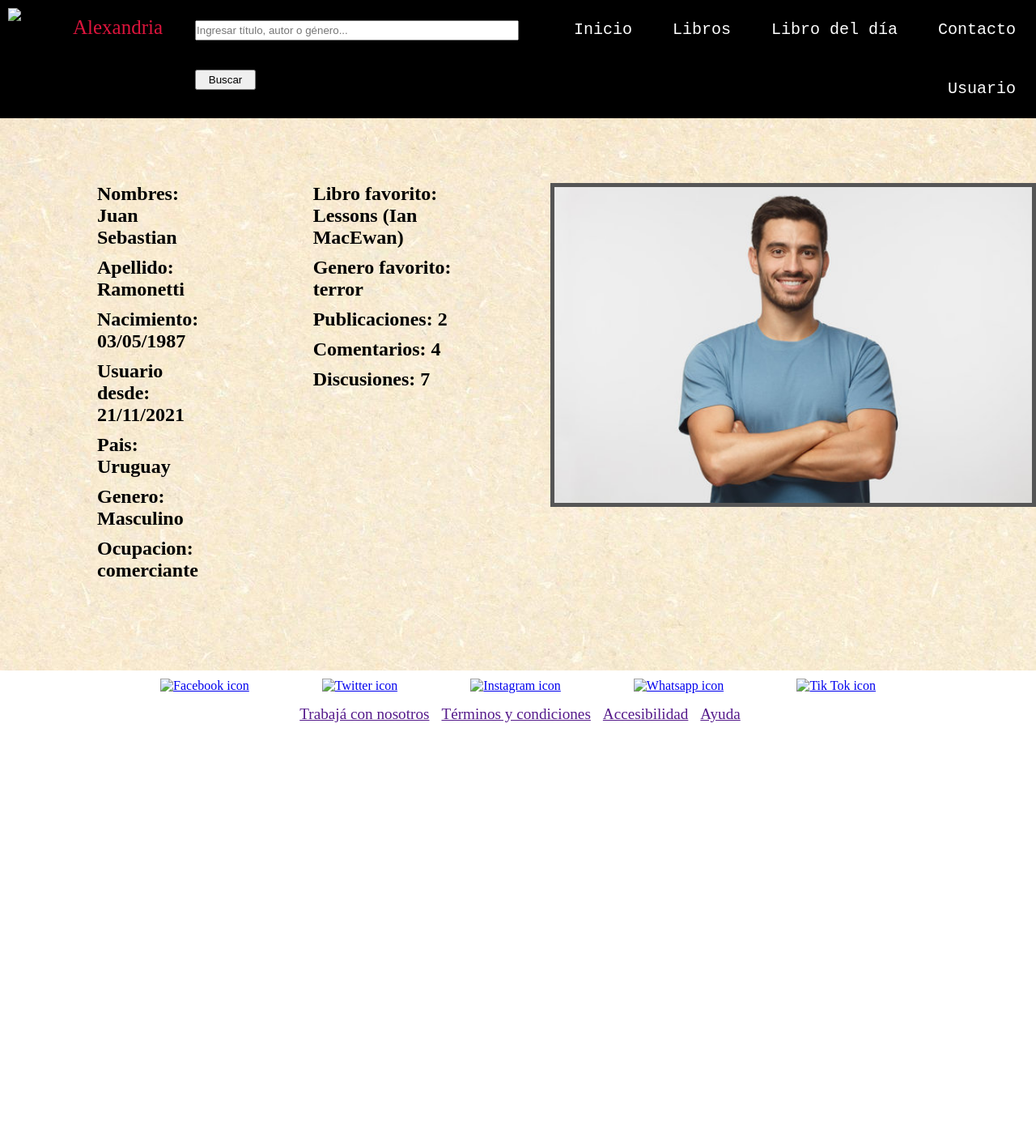
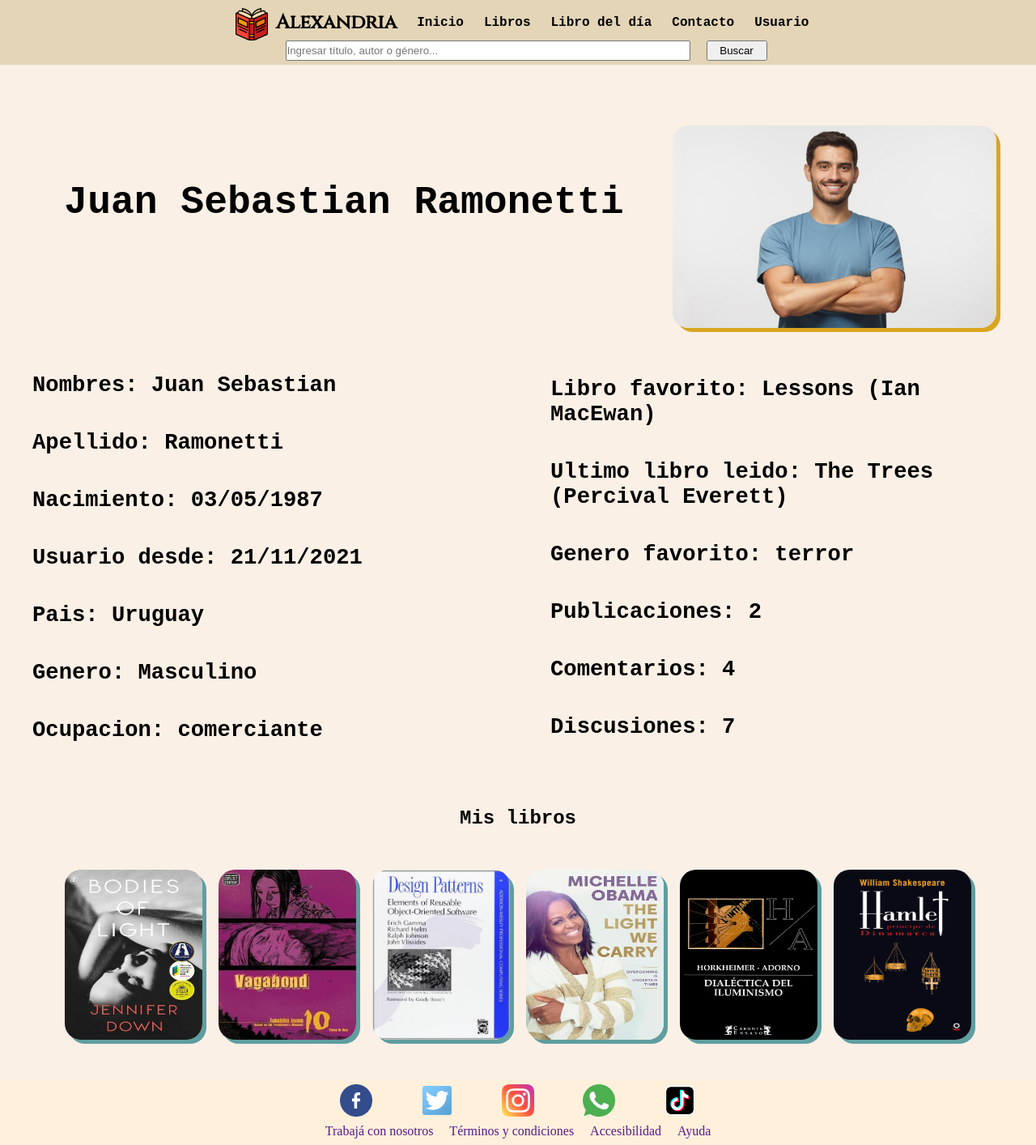
Before and after one commit to BrianLeoGoldman/Alexandria, a plain HTML site: page pages/user.html in a window 1280 px wide. Shown: the whole page at 81% size. Before the commit the page ends 898 px from the top, so only its background shows below. Drawn offline with Linux system fonts and the light colour scheme; a web font is replaced by a local one.

Commit message:
User page completed

```diff
--- a/css/style-grid.css
+++ b/css/style-grid.css
@@ -735,3 +735,94 @@
     width: 600px;
     margin: 30px;
 }
+
+/*------------------- USER -------------------*/
+
+.grid-container-user {
+    margin: 0 auto;
+    color: black;
+    display: grid;
+    grid-template-columns: 1fr 1fr;
+    grid-template-rows: 80px auto 80px;
+    grid-template-areas:
+    "nav nav"
+    "user user"
+    "footer footer";
+}
+
+.user-main {
+    grid-area: user;
+    width: 100%;
+    background-color: #faf0e6;
+}
+
+.user-name {
+    width: 100%;
+    background-color: #faf0e6;
+    display: flex;
+    flex-direction: row;
+    justify-content: center;
+    align-items: center;
+    font-size: 2rem;
+    font-family: 'Courier New', Courier, monospace;
+    font-weight: 700;
+    margin: 15px;
+}
+
+.user-photo {
+    height: 250px;
+    width: 400px;
+    margin: 30px;
+}
+
+.user-photo img {
+    height: 250px;
+    width: 400px;
+    margin: 30px;
+    box-shadow: 5px 5px goldenrod;
+    border-radius: 20px;
+}
+
+.user-data {
+    display: flex;
+    flex-direction: row;
+    justify-content: center;
+    align-items: center;
+}
+
+.column h2 {
+    margin-top: 5px;
+    font-family: 'Courier New', Courier, monospace;
+    font-size: 1.7rem;
+    margin: 40px
+}
+
+.user-pictures {
+    display: flex;
+    flex-direction: column;
+    justify-content: center;
+    align-items: center;
+}
+
+.user-pictures h2 {
+    margin-top: 5px;
+    font-family: 'Courier New', Courier, monospace;
+    font-size: 1.5rem;
+    margin: 40px
+}
+
+.user-books {
+    display: flex;
+    flex-direction: row;
+    justify-content: center;
+    align-items: center;
+}
+
+.user-books img {
+    border-radius: 20px;
+    width: 170px;
+    height: 210px;
+    margin: 10px;
+    margin-bottom: 50px;
+    box-shadow: 5px 5px cadetblue;
+}
--- a/pages/user.html
+++ b/pages/user.html
@@ -4,39 +4,47 @@
     <meta charset="UTF-8">
     <meta http-equiv="X-UA-Compatible" content="IE=edge">
     <meta name="viewport" content="width=device-width, initial-scale=1.0">
-    <link rel="stylesheet" href="../css/style.css">
+    <link rel="stylesheet" href="../css/style-grid.css">
     <title>Usuario</title>
-    <link rel="icon" type="image/x-icon" href="../img/favicon-32x32.png">
+    <link rel="icon" type="image/x-icon" href="./img/favicon-32x32.png">
+    <link rel="preconnect" href="https://fonts.googleapis.com">
+    <link rel="preconnect" href="https://fonts.gstatic.com" crossorigin>
+    <link href="https://fonts.googleapis.com/css2?family=Corinthia:wght@700&display=swap" rel="stylesheet">
+    <link href="https://fonts.googleapis.com/css2?family=Cinzel:wght@500&family=Corinthia:wght@700&display=swap" rel="stylesheet">
+    <link href="https://fonts.googleapis.com/css2?family=Sacramento&display=swap" rel="stylesheet">
+    <link href="https://fonts.googleapis.com/css2?family=Linden+Hill&display=swap" rel="stylesheet">
+    <link href="https://fonts.googleapis.com/css2?family=Metal&display=swap" rel="stylesheet">
 </head>
 <body>
-    <header>
-        <nav>
-            <div class="upper-bar">
-                <img src="../img/original.png" alt="Bookero logo">
+    <div class="grid-container-user">
+        <nav class="nav">
+            <div class="upper-nav">
+                <div class="logo">
+                    <img src="../img/logo.png" alt="Bookero logo">
                     <h1>Alexandria</h1>
-                <div class="search-bar">
-                    <input type="text" placeholder="Ingresar título, autor o género..." class="search-input">
-                    <button class="search-button">Buscar</button>
                 </div>
-                <ul class="links-bar">
-                    <li><a href="../index.html">Inicio</a></li>
+                <ul class="links">
+                    <li><a href="../index-grid.html">Inicio</a></li>
                     <li><a href="../pages/books.html">Libros</a></li>
                     <li><a href="../pages/book-of-the-day.html">Libro del día</a></li>
                     <li><a href="../pages/contact.html">Contacto</a></li>
                     <li><a href="../pages/user.html">Usuario</a></li>
                 </ul>
             </div>
-
+            <div class="lower-nav">
+                <input type="text" placeholder="Ingresar título, autor o género..." class="search-input">
+                <button class="search-button">Buscar</button>
+            </div>
         </nav>
-    </header>
-    <main>
-        <section class="banner-books">
-            <div class="welcome">
-                <h2>Perfil de usuario</h2>
+        <main class="user-main">
+            <section class="user-name">
+                <h2>Juan Sebastian Ramonetti</h2>
+                <div class="user-photo">
+                    <img src="../img/user.png" alt="User photo">
                 </div>
             </section>
             <section class="user-data">
-            <div class="user-info">
+                <div class="column">
                     <h2>Nombres: Juan Sebastian</h2>
                     <h2>Apellido: Ramonetti</h2>
                     <h2>Nacimiento: 03/05/1987</h2>
@@ -45,32 +53,43 @@
                     <h2>Genero: Masculino</h2>
                     <h2>Ocupacion: comerciante</h2>
                 </div>
-            <div class="user-info">
+                <div class="column">
                     <h2>Libro favorito: Lessons (Ian MacEwan)</h2>
+                    <h2>Ultimo libro leido: The Trees (Percival Everett)</h2>
                     <h2>Genero favorito: terror</h2>
                     <h2>Publicaciones: 2</h2>
                     <h2>Comentarios: 4</h2>
                     <h2>Discusiones: 7</h2>
                 </div>
-            <div class="user-photo">
-                <img src="../img/user.png" alt="User photo">
+            </section>
+            <section class="user-pictures">
+                <h2>Mis libros</h2>
+                <div class="user-books">
+                    <img src="../img/books/Bodies of Light.jpg" alt="User photo">
+                    <img src="../img/books/Vagabond Vol 10.jpg" alt="User photo">
+                    <img src="../img/books/Design Patterns.jpg" alt="User photo">
+                    <img src="../img/books/The Light We Carry.jpg" alt="User photo">
+                    <img src="../img/books/Dialectica del Iluminismo.jpg" alt="User photo">
+                    <img src="../img/books/Hamlet.jpg" alt="User photo">
                 </div>
             </section>
         </main>
+
         <footer class="footer">
-        <div class="social-media-container">
-            <a href="https://www.facebook.com/" target="_blank"><img src="../img/facebook.png" alt="Facebook icon"></a>
-            <a href="https://twitter.com" target="_blank"><img src="../img/twitter.png" alt="Twitter icon"></a>
-            <a href="https://www.instagram.com/" target="_blank"><img src="../img/instagram.png" alt="Instagram icon"></a>
-            <a href="https://www.whatsapp.com/" target="_blank"><img src="../img/whatsapp.png" alt="Whatsapp icon"></a>
-            <a href="https://www.tiktok.com/" target="_blank"><img src="../img/tiktok.png" alt="Tik Tok icon"></a>
+            <div class="social-media">
+                <a href="https://www.facebook.com/" target="_blank"><img src="../img/social-media/facebook.png" alt="Facebook icon"></a>
+                <a href="https://twitter.com" target="_blank"><img src="../img/social-media/twitter.png" alt="Twitter icon"></a>
+                <a href="https://www.instagram.com/" target="_blank"><img src="../img/social-media/instagram.png" alt="Instagram icon"></a>
+                <a href="https://www.whatsapp.com/" target="_blank"><img src="../img/social-media/whatsapp.png" alt="Whatsapp icon"></a>
+                <a href="https://www.tiktok.com/" target="_blank"><img src="../img/social-media/tiktok.png" alt="Tik Tok icon"></a>
             </div>
-        <div class="information-container">
+            <div class="site-information">
                 <a href="">Trabajá con nosotros</a>
                 <a href="">Términos y condiciones</a>
                 <a href="">Accesibilidad</a>
                 <a href="">Ayuda</a>
             </div>
         </footer>
+        </div>
 </body>
 </html>
```
Also changed, not shown: img/books/Bodies of Light.jpg (added), img/books/The Light We Carry.jpg (added), img/books/Vagabond Vol 10.jpg (added). Lines whose indentation alone changed are shown as unchanged.
